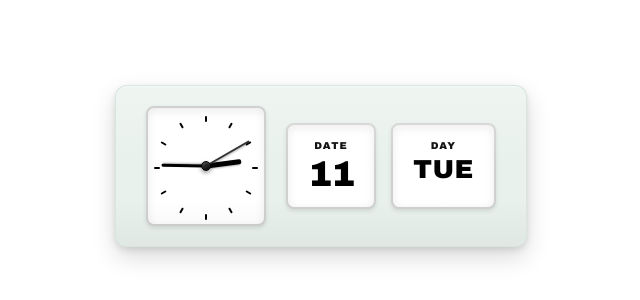
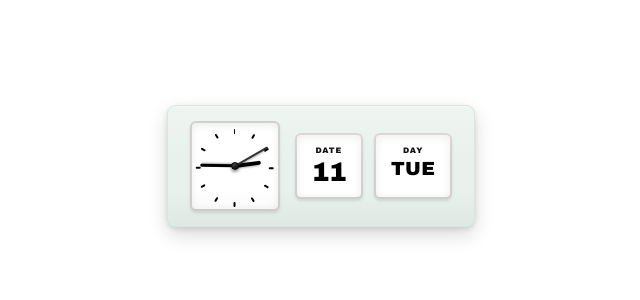
Before and after one commit to hg4370-commits/notion-clock1, a plain HTML site: page index.html in a window 1280 px wide. Shown: the part 234-534 px from the top of the page, without its empty margins (319-959 px from the left). Drawn offline with Linux system fonts and the light colour scheme.

Commit message:
Update index.html

```diff
--- a/index.html
+++ b/index.html
@@ -22,15 +22,15 @@
 
         .clock-container {
             background: #e8f1ec;
-            padding: 20px 30px;
-            border-radius: 12px;
+            padding: 15px 22px;
+            border-radius: 9px;
             box-shadow:
-                0 10px 25px rgba(0,0,0,0.15),
-                0 3px 6px rgba(0,0,0,0.1),
+                0 8px 19px rgba(0,0,0,0.15),
+                0 2px 5px rgba(0,0,0,0.1),
                 inset 0 1px 0 rgba(255,255,255,0.3);
             display: flex;
             align-items: center;
-            gap: 20px;
+            gap: 15px;
             position: relative;
             border: 1px solid rgba(200,220,210,0.5);
         }
@@ -45,7 +45,7 @@
             background: linear-gradient(to bottom,
                 rgba(255,255,255,0.3) 0%,
                 transparent 100%);
-            border-radius: 12px 12px 0 0;
+            border-radius: 9px 9px 0 0;
             pointer-events: none;
         }
 
@@ -59,21 +59,21 @@
             background: linear-gradient(to top,
                 rgba(0,0,0,0.04) 0%,
                 transparent 100%);
-            border-radius: 0 0 12px 12px;
+            border-radius: 0 0 9px 9px;
             pointer-events: none;
         }
 
         .analog-clock {
             background: #ffffff;
-            width: 120px;
-            height: 120px;
-            border-radius: 8px;
+            width: 90px;
+            height: 90px;
+            border-radius: 6px;
             position: relative;
             border: 2px solid #d0d0d0;
             box-shadow:
-                inset 0 3px 10px rgba(0,0,0,0.08),
-                inset 0 -2px 5px rgba(255,255,255,0.8),
-                0 2px 4px rgba(0,0,0,0.1);
+                inset 0 2px 8px rgba(0,0,0,0.08),
+                inset 0 -2px 4px rgba(255,255,255,0.8),
+                0 2px 3px rgba(0,0,0,0.1);
         }
 
         .clock-face {
@@ -84,13 +84,13 @@
 
         .hour-mark {
             position: absolute;
-            width: 2px;
-            height: 6px;
+            width: 1.5px;
+            height: 4.5px;
             background: #000;
             left: 50%;
-            top: 8px;
-            transform-origin: center 52px;
-            margin-left: -1px;
+            top: 6px;
+            transform-origin: center 39px;
+            margin-left: -0.75px;
             border-radius: 1px;
         }
 
@@ -105,29 +105,29 @@
         }
 
         .hour-hand {
-            width: 5px;
-            height: 35px;
-            margin-left: -2.5px;
+            width: 4px;
+            height: 26px;
+            margin-left: -2px;
             background: #000;
         }
 
         .minute-hand {
-            width: 3px;
-            height: 45px;
-            margin-left: -1.5px;
+            width: 2.5px;
+            height: 34px;
+            margin-left: -1.25px;
             background: #000;
         }
 
         .second-hand {
-            width: 2px;
-            height: 50px;
-            margin-left: -1px;
+            width: 1.5px;
+            height: 38px;
+            margin-left: -0.75px;
             background: #333;
         }
 
         .center-dot {
-            width: 10px;
-            height: 10px;
+            width: 8px;
+            height: 8px;
             background: radial-gradient(circle at 30% 30%, #333, #000);
             border-radius: 50%;
             position: absolute;
@@ -136,55 +136,55 @@
             transform: translate(-50%, -50%);
             z-index: 10;
             box-shadow:
-                0 2px 4px rgba(0,0,0,0.4),
+                0 2px 3px rgba(0,0,0,0.4),
                 inset 0 1px 2px rgba(255,255,255,0.2);
             border: 1px solid #000;
         }
 
         .date-display {
             display: flex;
-            gap: 15px;
+            gap: 11px;
         }
 
         .date-box {
             background: #ffffff;
-            padding: 15px 20px;
-            border-radius: 8px;
+            padding: 11px 15px;
+            border-radius: 6px;
             text-align: center;
             border: 2px solid #d0d0d0;
             box-shadow:
-                inset 0 3px 10px rgba(0,0,0,0.08),
-                inset 0 -2px 5px rgba(255,255,255,0.8),
-                0 2px 4px rgba(0,0,0,0.1);
-            min-width: 80px;
+                inset 0 2px 8px rgba(0,0,0,0.08),
+                inset 0 -2px 4px rgba(255,255,255,0.8),
+                0 2px 3px rgba(0,0,0,0.1);
+            min-width: 60px;
         }
 
         .date-label {
-            font-size: 10px;
+            font-size: 8px;
             color: #000;
             text-transform: uppercase;
-            margin-bottom: 5px;
+            margin-bottom: 4px;
             font-weight: 900;
-            letter-spacing: 1.2px;
+            letter-spacing: 0.9px;
             font-family: 'Arial Black', 'Arial Bold', sans-serif;
         }
 
         .date-value {
-            font-size: 36px;
+            font-size: 27px;
             font-weight: 900;
             color: #000;
             font-family: 'Arial Black', 'Arial Bold', sans-serif;
             line-height: 1;
-            letter-spacing: -1px;
+            letter-spacing: -0.8px;
         }
 
         .day-value {
-            font-size: 26px;
+            font-size: 19px;
             font-weight: 900;
             color: #000;
             font-family: 'Arial Black', 'Arial Bold', sans-serif;
             line-height: 1;
-            letter-spacing: 0.5px;
+            letter-spacing: 0.4px;
         }
     </style>
 </head>
```
